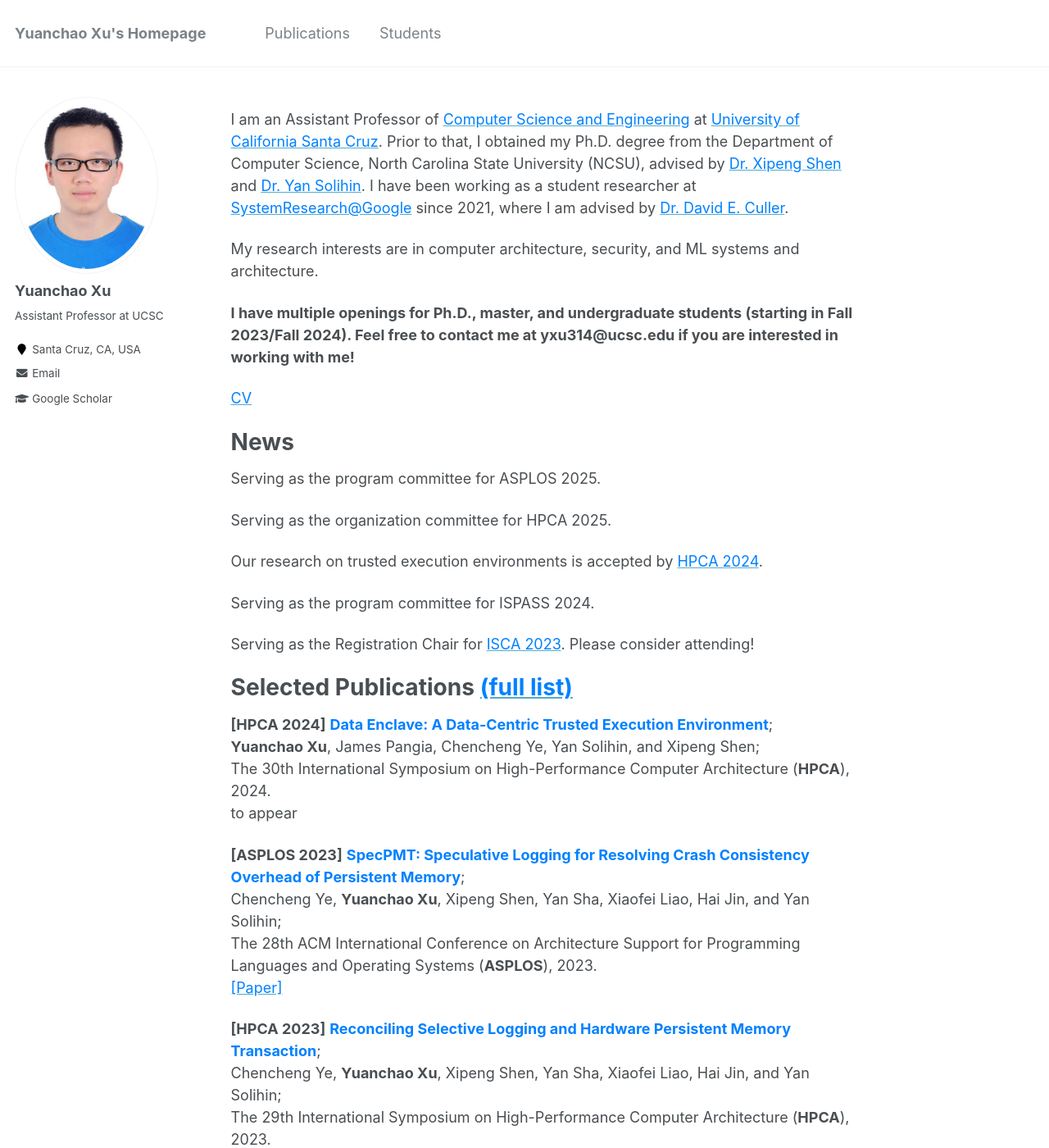
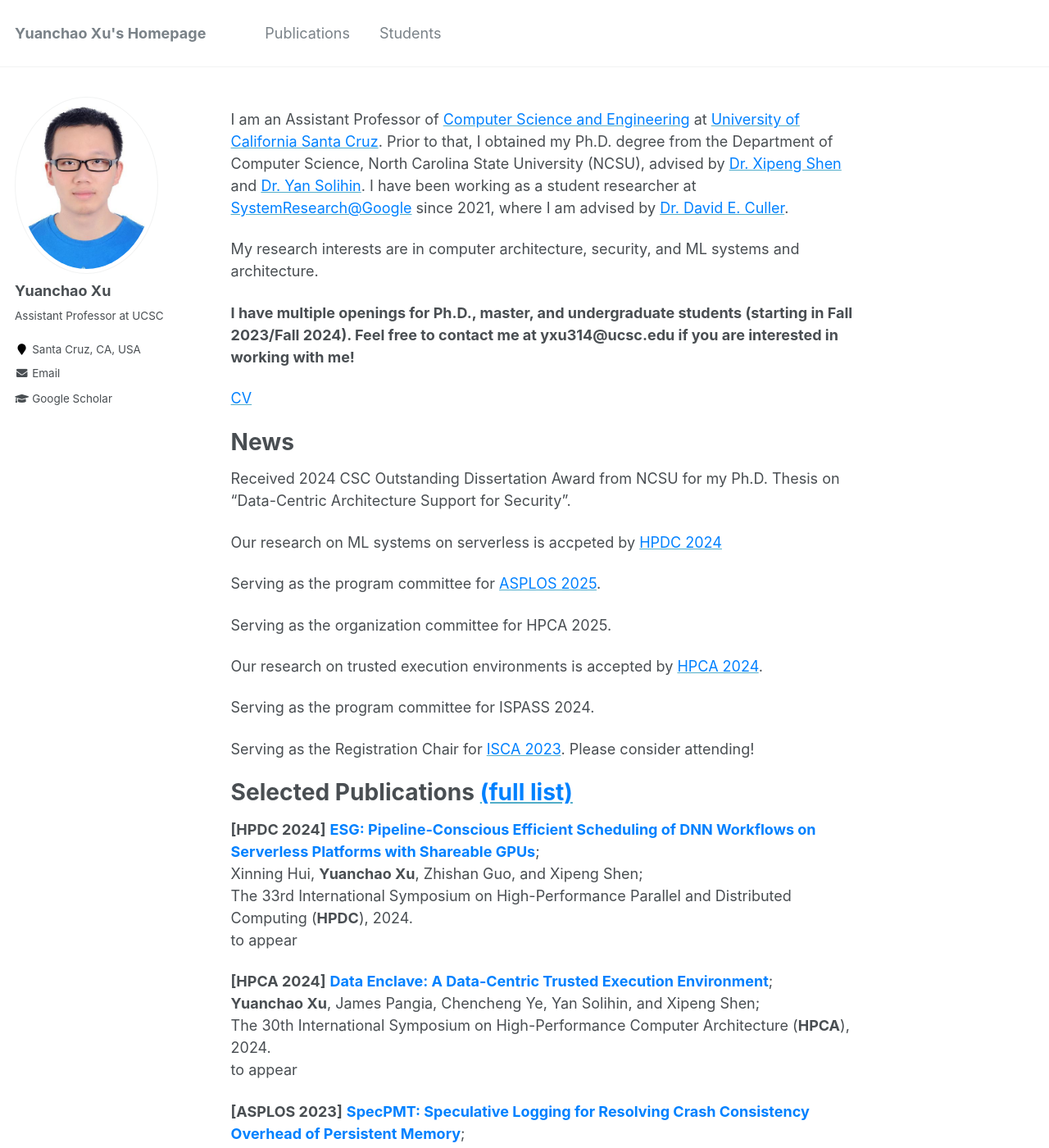
Before and after one commit to yuanchaoxu6/yuanchaoxu6.github.io, a Jekyll site: the page built from _pages/about.md, in a window 1280 px wide and 1400 px high. Shown: the whole window at 82% size. Built offline with Jekyll 4.4.1, drawn with Linux system fonts in a browser that asks for light colours.

Commit message:
Update about.md

```diff
--- a/_pages/about.md
+++ b/_pages/about.md
@@ -21,7 +21,11 @@ My research interests are in computer architecture, security, and ML systems and
 News
 =====
 
-Serving as the program committee for ASPLOS 2025.
+Received 2024 CSC Outstanding Dissertation Award from NCSU for my Ph.D. Thesis on "Data-Centric Architecture Support for Security".
+
+Our research on ML systems on serverless is accpeted by [<font color="#0081ff">HPDC 2024</font>](https://www.hpdc.org/2024/)
+
+Serving as the program committee for [<font color="#0081ff">ASPLOS 2025</font>](https://www.asplos-conference.org/asplos-2025-call-for-papers/).
 
 Serving as the organization committee for HPCA 2025.
 
@@ -32,9 +36,14 @@ Serving as the program committee for ISPASS 2024.
 Serving as the Registration Chair for [<font color="#0081ff">ISCA 2023</font>](https://iscaconf.org/isca2023/). Please consider attending!
 
 
-
 Selected Publications [<font color="#0081ff">(full list)</font>](https://yuanchaoxu6.github.io/publications/)
 ======
+
+
+**\[HPDC 2024\]** **<font color="#0081ff"> ESG: Pipeline-Conscious Efficient Scheduling of DNN Workflows on Serverless Platforms with Shareable GPUs</font>**; <br>
+Xinning Hui, **Yuanchao Xu**, Zhishan Guo, and Xipeng Shen; <br>
+The 33rd International Symposium on High-Performance Parallel and Distributed Computing (**HPDC**), 2024. <br>
+to appear
 
 **\[HPCA 2024\]** **<font color="#0081ff"> Data Enclave: A Data-Centric Trusted Execution Environment</font>**; <br>
 **Yuanchao Xu**, James Pangia, Chencheng Ye, Yan Solihin, and Xipeng Shen; <br>
```
